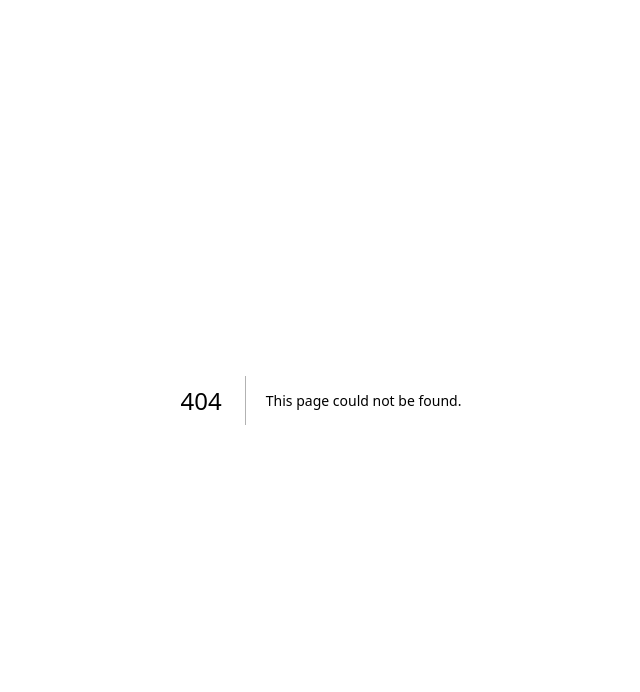
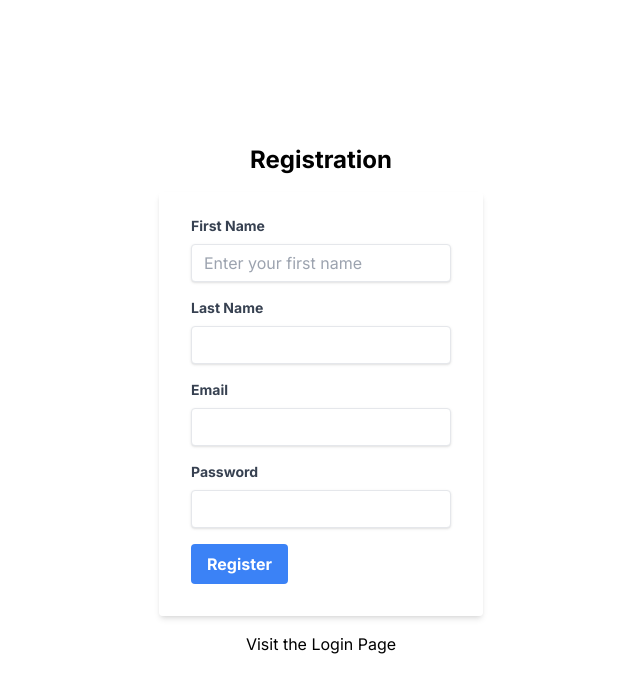
Before and after one commit to femiabimbola/next-auth-without-nextauth-nodemailer, a Next.js app: page /signup in a window 1280 px wide. Before the commit this address had no page. Shown: the top 692 px of the page, without its empty margins (319-959 px from the left). Built offline with nearby package versions, Linux system fonts and the light colour scheme.

Commit message:
feat:working on the login

```diff
--- a/app/(frontend)/login/page.tsx
+++ b/app/(frontend)/login/page.tsx
@@ -1,9 +1,75 @@
+"use client"
+
+import Link from 'next/link';
+import { useState } from 'react';
+
 const LoginPage = () => {
+  const [formData, setFormData] = useState({
+    email: '',
+    password: '',
+  });
+
+  const handleChange = (e: React.ChangeEvent<HTMLInputElement>) => {
+    const { name, value } = e.target;
+    setFormData((prevData) => ({
+      ...prevData,
+      [name]: value,
+    }));
+  };
+
+  const handleSubmit = (e: React.FormEvent<HTMLFormElement>) => {
+    e.preventDefault();
+    // Handle form submission logic here
+    console.log(formData);
+  };
+
   return (
-    <div>
-      The login page you
+    <div className="flex flex-col justify-center items-center h-screen">
+      <h2 className='font-bold text-2xl mb-4'>Login</h2>
+      <form
+        className="bg-white/70 shadow-md rounded px-8 pt-6 pb-8 mb-4"
+        onSubmit={handleSubmit}
+      >
+        <div className="mb-4">
+          <label className="block text-gray-700 text-sm font-bold mb-2" htmlFor="email">
+            Email
+          </label>
+          <input
+            className="shadow appearance-none border rounded w-full py-2 px-3 text-gray-700 leading-tight focus:outline-none focus:shadow-outline"
+            id="email"
+            type="email"
+            name="email"
+            value={formData.email}
+            onChange={handleChange}
+            required
+          />
+        </div>
+        <div className="mb-4">
+          <label className="block text-gray-700 text-sm font-bold mb-2" htmlFor="password">
+            Password
+          </label>
+          <input
+            className="shadow appearance-none border rounded w-full py-2 px-3 text-gray-700 leading-tight focus:outline-none focus:shadow-outline"
+            id="password"
+            type="password"
+            name="password"
+            value={formData.password}
+            onChange={handleChange}
+            required
+          />
+        </div>
+        <div className="flex items-center justify-between">
+          <button
+            className="bg-blue-500 hover:bg-blue-700 text-white font-bold py-2 px-4 rounded focus:outline-none focus:shadow-outline"
+            type="submit"
+          >
+            Login
+          </button>
+        </div>
+      </form>
+      <Link href={'/signup'}> Visit the Registration Page </Link>
     </div>
-  )
-}
+  );
+};
 
 export default LoginPage;
--- /dev/null
+++ b/app/(frontend)/profile/page.tsx
@@ -0,0 +1,101 @@
+"use client"
+
+import { useState } from 'react';
+
+const Profile = () => {
+  const [userData, setUserData] = useState({
+    firstName: 'John',
+    lastName: 'Doe',
+    email: 'johndoe@example.com',
+    bio: 'I am a software developer.',
+  });
+
+  const handleChange = (e: React.ChangeEvent<HTMLInputElement | HTMLTextAreaElement>) => {
+    const { name, value } = e.target;
+    setUserData((prevData) => ({
+      ...prevData,
+      [name]: value,
+    }));
+  };
+
+  const handleSubmit = (e: React.FormEvent<HTMLFormElement>) => {
+    e.preventDefault();
+    // Handle form submission logic here
+    console.log(userData);
+  };
+
+  return (
+    <div className="flex justify-center items-center h-screen">
+      <form
+        className="bg-white shadow-md rounded px-8 pt-6 pb-8 mb-4"
+        onSubmit={handleSubmit}
+      >
+        <div className="mb-4">
+          <label className="block text-gray-700 text-sm font-bold mb-2" htmlFor="firstName">
+            First Name
+          </label>
+          <input
+            className="shadow appearance-none border rounded w-full py-2 px-3 text-gray-700 leading-tight focus:outline-none focus:shadow-outline"
+            id="firstName"
+            type="text"
+            name="firstName"
+            value={userData.firstName}
+            onChange={handleChange}
+            required
+          />
+        </div>
+        <div className="mb-4">
+          <label className="block text-gray-700 text-sm font-bold mb-2" htmlFor="lastName">
+            Last Name
+          </label>
+          <input
+            className="shadow appearance-none border rounded w-full py-2 px-3 text-gray-700 leading-tight focus:outline-none focus:shadow-outline"
+            id="lastName"
+            type="text"
+            name="lastName"
+            value={userData.lastName}
+            onChange={handleChange}
+            required
+          />
+        </div>
+        <div className="mb-4">
+          <label className="block text-gray-700 text-sm font-bold mb-2" htmlFor="email">
+            Email
+          </label>
+          <input
+            className="shadow appearance-none border rounded w-full py-2 px-3 text-gray-700 leading-tight focus:outline-none focus:shadow-outline"
+            id="email"
+            type="email"
+            name="email"
+            value={userData.email}
+            onChange={handleChange}
+            required
+          />
+        </div>
+        <div className="mb-4">
+          <label className="block text-gray-700 text-sm font-bold mb-2" htmlFor="bio">
+            Bio
+          </label>
+          <textarea
+            className="shadow appearance-none border rounded w-full py-2 px-3 text-gray-700 leading-tight focus:outline-none focus:shadow-outline"
+            id="bio"
+            name="bio"
+            value={userData.bio}
+            onChange={handleChange}
+            required
+          />
+        </div>
+        <div className="flex items-center justify-between">
+          <button
+            className="bg-blue-500 hover:bg-blue-700 text-white font-bold py-2 px-4 rounded focus:outline-none focus:shadow-outline"
+            type="submit"
+          >
+            Save
+          </button>
+        </div>
+      </form>
+    </div>
+  );
+};
+
+export default Profile;
--- a/app/(frontend)/register/page.tsx
+++ b/app/(frontend)/register/page.tsx
@@ -15,9 +15,25 @@ const Register = () => {
   }
 
   return (
-    <div>
+    <div className="flex justify-center items-center h-screen">
       <p> Register </p>
-      <label htmlFor="username"> username</label>
+      <input
+        id="username" type="text" value={user.username}
+        onChange={(e) => setUser({ ...user, username: e.target.value })}
+        placeholder="username"
+      />
+      <input
+        id="email" type="email" value={user.email}
+        onChange={(e) => setUser({ ...user, email: e.target.value })}
+        placeholder="email"
+      />
+      <input
+        id="password" type="text" value={user.password}
+        onChange={(e) => setUser({ ...user, password: e.target.value })}
+        placeholder="password"
+      />
+      <button onClick={onSignup}> Register</button>
+      <Link href={"/login"}>Visit Login Page</Link>
     </div>
   )
 }
--- /dev/null
+++ b/app/(frontend)/signup/page.tsx
@@ -0,0 +1,106 @@
+"use client"
+
+import Link from 'next/link';
+import { useState } from 'react';
+
+const Registration = () => {
+	const [formData, setFormData] = useState({
+		firstName: '',
+		lastName: '',
+		email: '',
+		password: '',
+	});
+
+	const handleChange = (e: React.ChangeEvent<HTMLInputElement>) => {
+		const { name, value } = e.target;
+		setFormData((prevData) => ({
+			...prevData,
+			[name]: value,
+		}));
+	};
+
+	const handleSubmit = (e: React.FormEvent<HTMLFormElement>) => {
+		e.preventDefault();
+		// Handle form submission logic here
+		console.log(formData);
+	};
+
+	return (
+		<div className="flex flex-col justify-center items-center h-screen">
+			<h2 className='font-bold text-2xl mb-4'>Registration</h2>
+			<form
+				className="bg-white/70 shadow-md rounded px-8 pt-6 pb-8 mb-4"
+				onSubmit={handleSubmit}
+			>
+				<div className="mb-4">
+					<label className="block text-gray-700 text-sm font-bold mb-2" htmlFor="firstName">
+						First Name
+					</label>
+					<input
+						className="shadow appearance-none border rounded w-full py-2 px-3 text-gray-700 leading-tight focus:outline-none focus:shadow-outline"
+						id="firstName"
+						type="text"
+						name="firstName"
+						placeholder='Enter your first name'
+						value={formData.firstName}
+						onChange={handleChange}
+						required
+					/>
+				</div>
+				<div className="mb-4">
+					<label className="block text-gray-700 text-sm font-bold mb-2" htmlFor="lastName">
+						Last Name
+					</label>
+					<input
+						className="shadow appearance-none border rounded w-full py-2 px-3 text-gray-700 leading-tight focus:outline-none focus:shadow-outline"
+						id="lastName"
+						type="text"
+						name="lastName"
+						value={formData.lastName}
+						onChange={handleChange}
+						required
+					/>
+				</div>
+				<div className="mb-4">
+					<label className="block text-gray-700 text-sm font-bold mb-2" htmlFor="email">
+						Email
+					</label>
+					<input
+						className="shadow appearance-none border rounded w-full py-2 px-3 text-gray-700 leading-tight focus:outline-none focus:shadow-outline"
+						id="email"
+						type="email"
+						name="email"
+						value={formData.email}
+						onChange={handleChange}
+						required
+					/>
+				</div>
+				<div className="mb-4">
+					<label className="block text-gray-700 text-sm font-bold mb-2" htmlFor="password">
+						Password
+					</label>
+					<input
+						className="shadow appearance-none border rounded w-full py-2 px-3 text-gray-700 leading-tight focus:outline-none focus:shadow-outline"
+						id="password"
+						type="password"
+						name="password"
+						value={formData.password}
+						onChange={handleChange}
+						required
+					/>
+				</div>
+				<div className="flex items-center justify-between">
+					<button
+						className="bg-blue-500 hover:bg-blue-700 text-white font-bold py-2 px-4 rounded focus:outline-none focus:shadow-outline"
+						type="submit"
+					>
+						Register
+					</button>
+				</div>
+			</form>
+			<Link href={'/login'}> Visit the Login Page </Link>
+		</div>
+	);
+};
+
+export default Registration;
```
